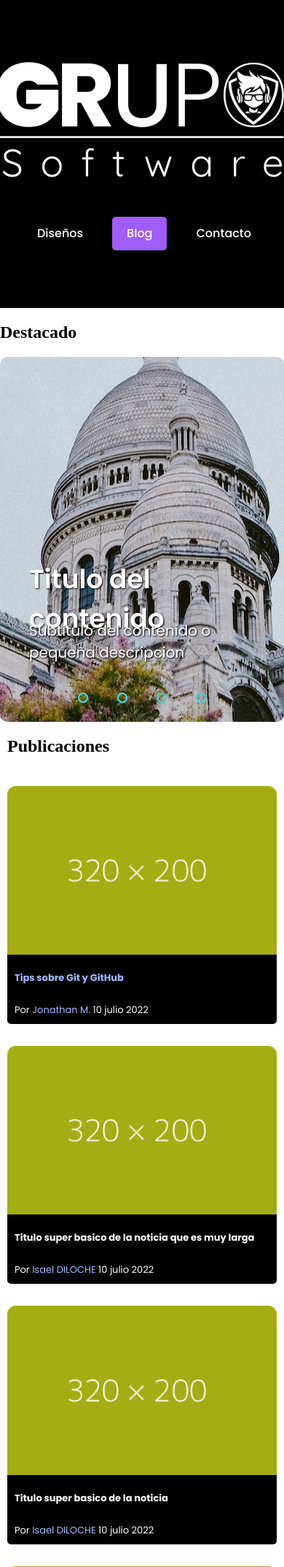
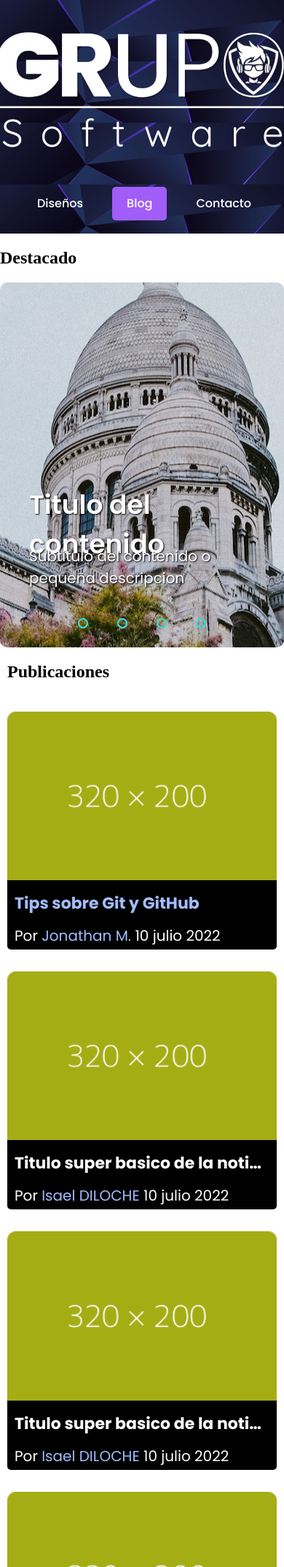
Before and after one commit to itskenshin/GrupoSoftware, a Django app: page /blog/ in a window 390 px wide; the page is wider, and only the part inside the window is pictured. Shown: the top 2147 px of that part at 73% size. Run offline with Django 4.2, Linux system fonts and the light colour scheme; style sheets or scripts are compiled from the project's sources.

Commit message:
Arreglos al navbar

```diff
--- a/GrupoSoftwareApp/static/GrupoSoftware/css/base/base.css
+++ b/GrupoSoftwareApp/static/GrupoSoftware/css/base/base.css
@@ -28,7 +28,6 @@
     box-shadow: 0px -2px 7px rgba(255, 255, 255, 0.15), 0px 5px 8px rgba(0, 0, 0, 0.25);
 
 }
-
 
 .navbar .active {
     background-color: #a15df8;
--- a/GrupoSoftwareApp/static/GrupoSoftware/css/style.css
+++ b/GrupoSoftwareApp/static/GrupoSoftware/css/style.css
@@ -75,7 +75,6 @@
   background-color: blueviolet;
   font-weight: 400;
   border-radius: 5px;
-  font-size: 13px;
   line-height: 44px;
   background-color: white;
 }
@@ -84,6 +83,9 @@
   white-space: nowrap;
   text-overflow: ellipsis !important;
   overflow: hidden;
+}
+.content .cont-publicaciones .caja h4 {
+  font-size: 22px;
 }
 .content .cont-publicaciones .caja .info {
   background-color: black;
@@ -98,17 +100,46 @@
   color: #A3BCFF;
 }
 
+header {
+  background-image: url("images/headerImg.png");
+  height: 320px;
+  gap: 30px 0;
+  background-size: 120%;
+}
+
+@-webkit-keyframes change {
+  0% {
+    background-position: 0 50%;
+  }
+  50% {
+    background-position: 100% 50%;
+  }
+  100% {
+    background-position: 0 50%;
+  }
+}
+
+@keyframes change {
+  0% {
+    background-position: 0 50%;
+  }
+  50% {
+    background-position: 100% 50%;
+  }
+  100% {
+    background-position: 0 50%;
+  }
+}
 .navbar {
   grid-area: nav;
   font-family: "Poppins";
   font-style: normal;
   font-weight: 500;
   grid-area: nav;
-  background-color: rgb(0, 0, 0);
-  /*padding: 10px;*/
+  background-color: rgba(0, 0, 0, 0);
   display: grid;
   width: auto;
-  height: 100px;
+  height: 80px;
   grid-template-columns: 1fr 1fr 1fr;
   grid-template-areas: "image ul none";
   align-content: space-between;
--- a/GrupoSoftwareApp/static/GrupoSoftware/css/style.scss
+++ b/GrupoSoftwareApp/static/GrupoSoftware/css/style.scss
@@ -94,7 +94,6 @@ $red: #c11fd6;
             background-color: blueviolet;
             font-weight: 400;
             border-radius: 5px;
-            font-size: 13px;
             line-height: 44px;
             background-color: white;
 
@@ -103,6 +102,10 @@ $red: #c11fd6;
                 white-space: nowrap;
                 text-overflow: ellipsis !important;
                 overflow: hidden;
+            }
+
+            h4{
+                font-size: 22px;
             }
 
             //Contenedor de informacion de la noticia, titulo y descripcion
@@ -128,33 +131,45 @@ $red: #c11fd6;
 //-------------------------------Navbar-----------------------------
 @import url("https://fonts.googleapis.com/css2?family=Poppins:wght@100;200;300;400;500;600;700&display=swap");
 
+header{
+    background-image: url("images/headerImg.png");
+    height: 320px;
+    gap: 30px 0;
+    background-size: 120%;
+    // animation: change 10s ease-in-out infinite;
+}
+
+@keyframes change {
+    0%{background-position: 0 50%;}
+    50%{background-position: 100% 50%;}
+    100%{background-position: 0 50%;}
+  }
+
 .navbar {
     grid-area: nav;
     font-family: 'Poppins';
     font-style: normal;
     font-weight: 500;
     grid-area: nav;
-    background-color: rgb(0, 0, 0);
-    /*padding: 10px;*/
+    background-color: rgba(0, 0, 0, 0);
     display: grid;
     width: auto;
-    height: 100px;
+    height: 80px;
     grid-template-columns: 1fr 1fr 1fr;
     grid-template-areas: "image ul none";
     align-content: space-between;
     justify-content: center;
-
     box-sizing: border-box;
 }
 
 .navbar-fixed{
+    background-color: black;
     height: 80px;
     position: fixed;
     top: 0px;
     transition: all 600ms;
     z-index: 2;
-    box-shadow: 0px -2px 7px rgba(255, 255, 255, 0.15), 0px 5px 8px rgba(0, 0, 0, 0.25);
-
+    box-shadow: 0px -2px 7px rgba(139, 98, 98, 0.15), 0px 5px 8px rgba(0, 0, 0, 0.25);
 }
 
 .navbar .active {
--- a/GrupoSoftwareApp/templates/Base/base.html
+++ b/GrupoSoftwareApp/templates/Base/base.html
@@ -20,7 +20,7 @@
 </head>
 
 <body class="cuerpo">
-    <header class="main" style="background-color: black; height: 50vh; gap: 30px 0;">
+    <header class="main">
         <!-- Barra de Navegacion -->
         <div style="display: flex; justify-content: center; height: auto;">
             <img src="{% static 'GrupoSoftware/css/images/image_7.png'%}" class="logo" alt="Logo del grupo">
```
Also changed, not shown: other parts of GrupoSoftwareApp/static/GrupoSoftware/css/style.css (+30 -28 lines), other parts of GrupoSoftwareApp/static/GrupoSoftware/css/style.scss (+41 -41 lines), GrupoSoftwareApp/static/GrupoSoftware/css/images/coding.jpg (added), GrupoSoftwareApp/static/GrupoSoftware/css/images/glow.jpg (added), GrupoSoftwareApp/static/GrupoSoftware/css/images/headerImg.png (added), 1 other file.
